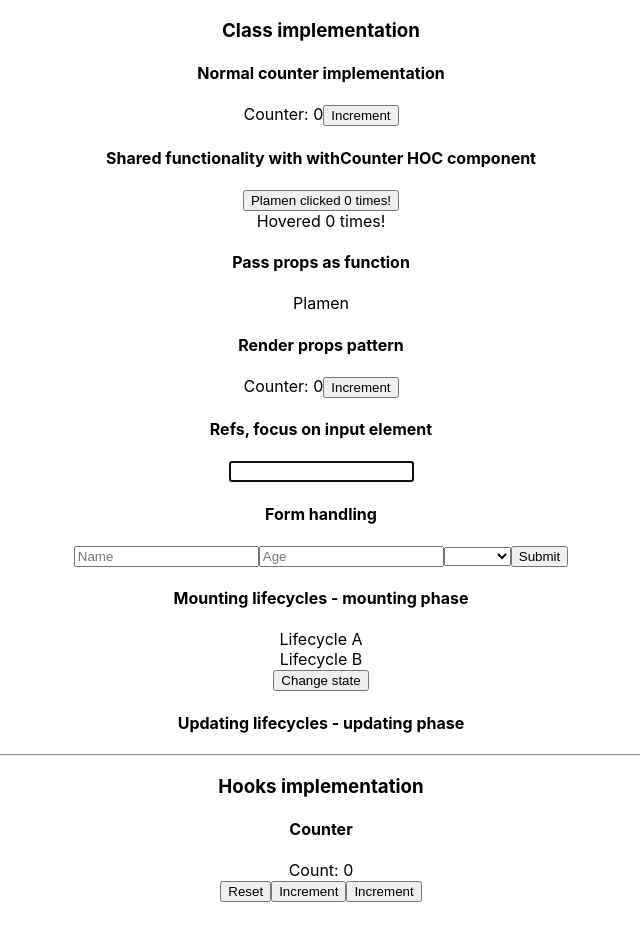
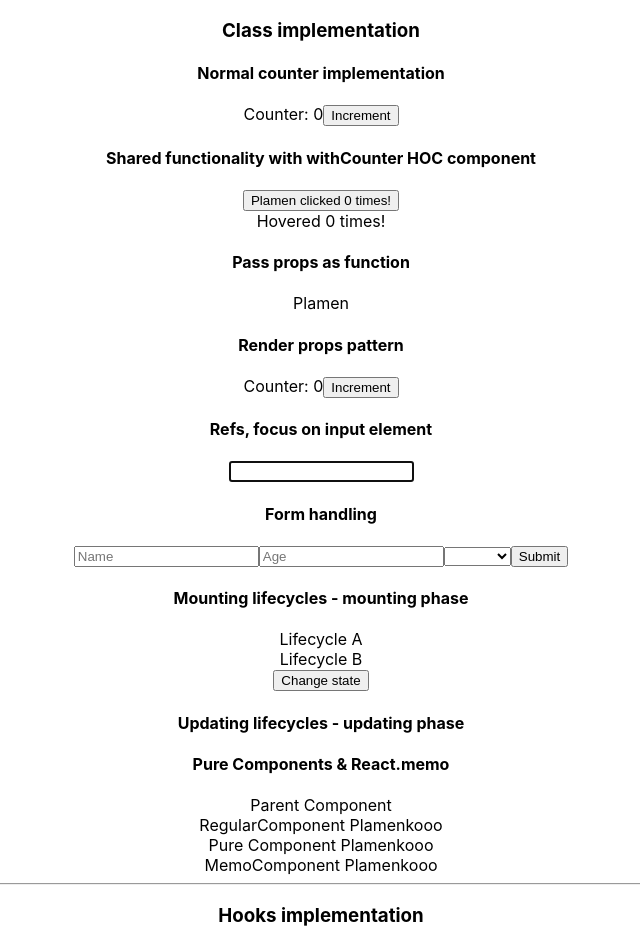
Before and after one commit to plamenkoyovchev/react-concepts, a React (Create React App) app: page / in a window 1280 px wide. Shown: the top 950 px of the page, without its empty margins (319-959 px from the left). Before the commit the page ends 902 px from the top, so only its background shows below. Built offline with nearby package versions, Linux system fonts and the light colour scheme.

Commit message:
Add React.memo functional component

```diff
--- a/src/App.js
+++ b/src/App.js
@@ -9,6 +9,7 @@ import HookCounter from "./hooks/state/HookCounter";
 import TextInput from "./patterns-and-concepts/refs/TextInput";
 import Form from "./patterns-and-concepts/forms/Form";
 import LifecycleA from "./patterns-and-concepts/lifecycle-methods/mounting/LifecycleA";
+import ParentComponent from "./patterns-and-concepts/pure-components/ParentComponent";
 
 const App = () => {
   return (
@@ -49,6 +50,10 @@ const App = () => {
       </div><div>
         <h4>Updating lifecycles - updating phase</h4>
       </div>
+      <div>
+        <h4>Pure Components & React.memo</h4>
+        <ParentComponent />
+      </div>
       <hr />
       <h3>Hooks implementation</h3>
       <div>
--- /dev/null
+++ b/src/patterns-and-concepts/memo/MemoComponent.jsx
@@ -0,0 +1,11 @@
+import React, { memo } from "react";
+
+// React.memo is the functional component alternative of PureComponent for class components
+
+const MemoComponent = (props) => {
+  console.log("MemoComponent render");
+
+  return <div>{`MemoComponent ${props.name}`}</div>;
+};
+
+export default memo(MemoComponent);
--- a/src/patterns-and-concepts/pure-components/ParentComponent.jsx
+++ b/src/patterns-and-concepts/pure-components/ParentComponent.jsx
@@ -1,6 +1,7 @@
 import React, { Component } from "react";
 import RegularComponent from "./RegularComponent";
 import PureComponentA from "./PureComponentA";
+import MemoComponent from "../memo/MemoComponent";
 
 // It is considered as a good practice all children components also to extend PureComponent
 // if the parent extends PureComponent
@@ -21,11 +22,13 @@ export class ParentComponent extends Component {
   }
 
   render() {
+    console.log("ParentComponent render");
     return (
       <>
         <div>Parent Component</div>
         <RegularComponent name={`RegularComponent ${this.state.name}`} />
         <PureComponentA name={`Pure Component ${this.state.name}`} />
+        <MemoComponent name={this.state.name} />
       </>
     );
   }
```
